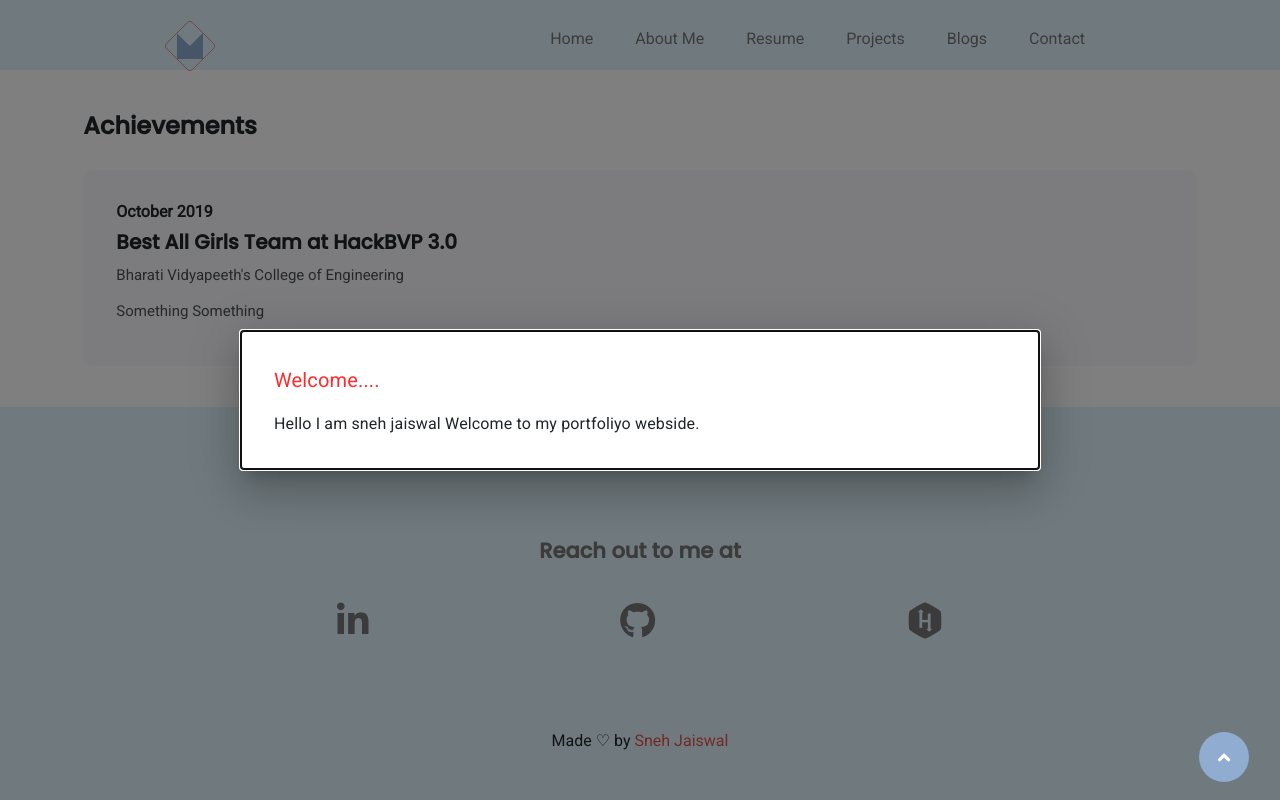
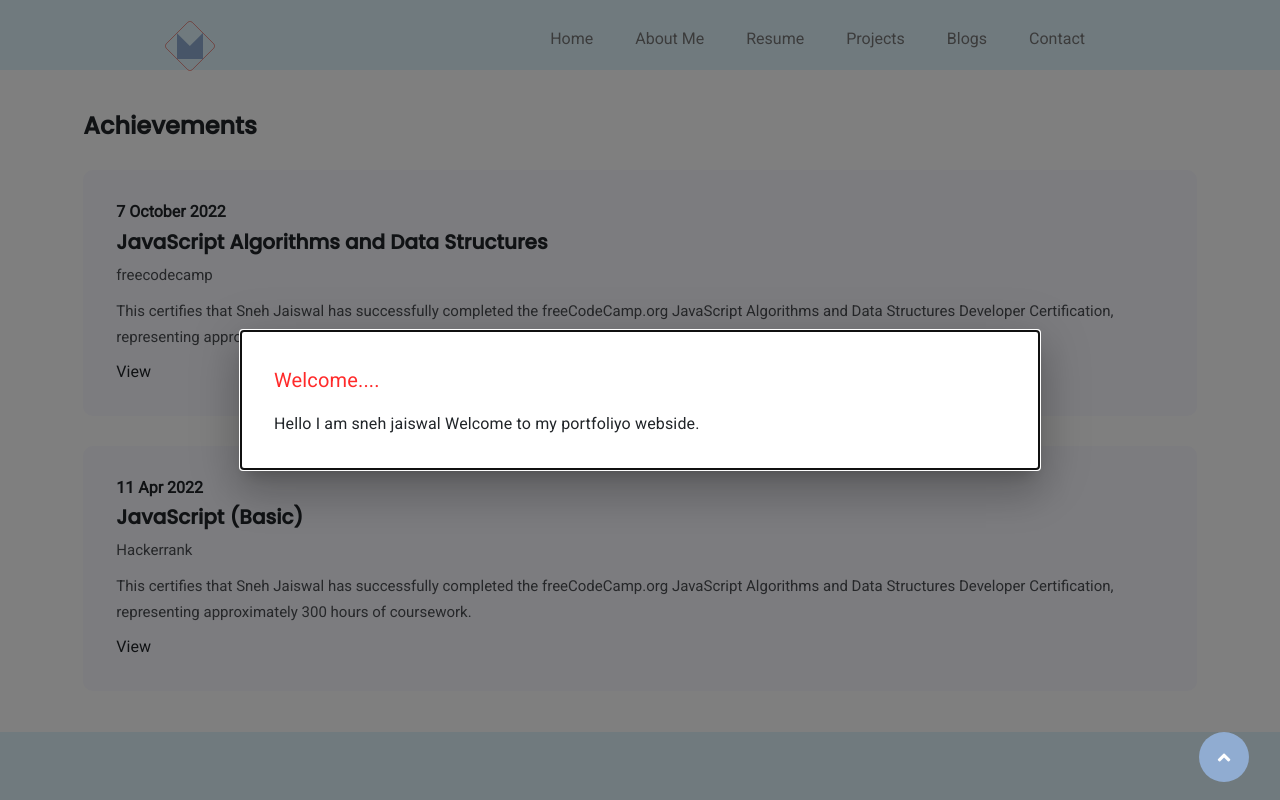
Before and after one commit to Snehjaiswal/Mern-Portfolio, a React (Create React App) app in the folder Clients/: page /achievement in a window 1280 px wide. Shown: the top 800 px of the page. Built offline with nearby package versions, Linux system fonts and the light colour scheme.

Commit message:
achivment card update

```diff
--- a/Clients/src/components/Resume/Achievement/Card.js
+++ b/Clients/src/components/Resume/Achievement/Card.js
@@ -54,6 +54,9 @@ class Cards extends React.Component {
               <Row>
                 <span className="achievement-desc">{item.desc}</span>
               </Row>
+              <Row>
+              <a onClick={()=>{  window.open(item.url);}}>View</a>
+              </Row>
             </Col>
           );
         })}
--- a/Clients/src/components/Resume/Achievement/Details.js
+++ b/Clients/src/components/Resume/Achievement/Details.js
@@ -1,9 +1,17 @@
 export const AchievementDetails = [
 
   {
-    year: "October 2019",
-    course: "Best All Girls Team at HackBVP 3.0",
-    college: "Bharati Vidyapeeth's College of Engineering",
-    desc: "Something Something"
+    year: "7 October 2022",
+    course: "JavaScript Algorithms and Data Structures",
+    college: "freecodecamp",
+    desc: "This certifies that Sneh Jaiswal has successfully completed the freeCodeCamp.org JavaScript Algorithms and Data Structures Developer Certification, representing approximately 300 hours of coursework.",
+    url:"https://www.freecodecamp.org/certification/fcc640abd8b-d8be-433d-ab77-1b1d751c2f60/javascript-algorithms-and-data-structures"
+  },
+  {
+    year: "11 Apr 2022",
+    course: "JavaScript (Basic) ",
+    college: "Hackerrank ",
+    desc: "This certifies that Sneh Jaiswal has successfully completed the freeCodeCamp.org JavaScript Algorithms and Data Structures Developer Certification, representing approximately 300 hours of coursework.",
+    url:"https://www.hackerrank.com/certificates/c856d640d3c2"
   }
 ];
```
